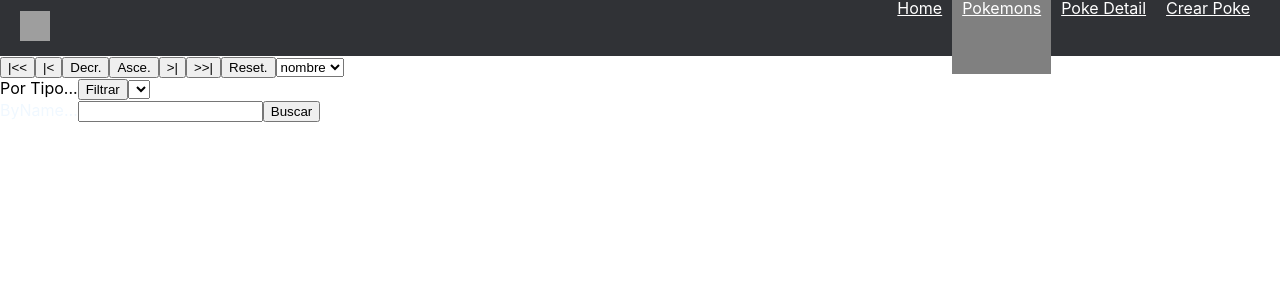
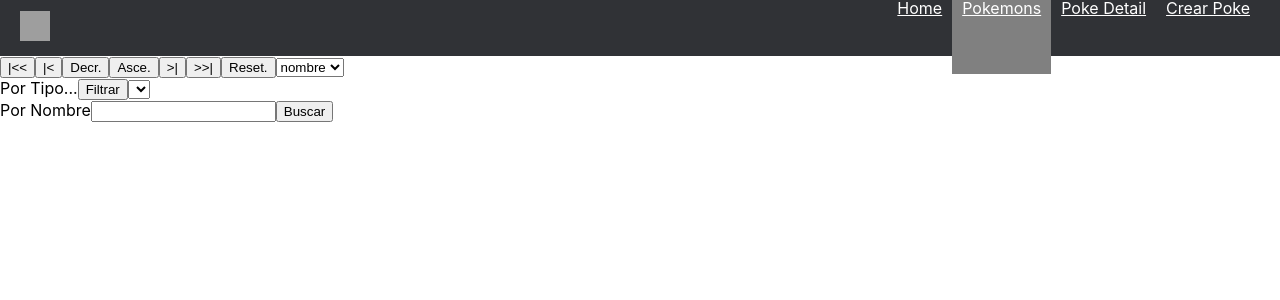
Before and after one commit to sedwarb/PI-Pokemon-main, a React (Create React App) app in the folder client/: page /pokemons in a window 1280 px wide. Shown: the top 300 px of the page. Built offline with nearby package versions, Linux system fonts and the light colour scheme; grey boxes are pictures that could not be loaded.

Commit message:
change in css, delete file css and change a classname of one div

```diff
--- a/client/src/components/PokemonPorNombre/PokemonPorNombre.css
+++ /dev/null
@@ -1,3 +0,0 @@
-.buSpan{
-    color: black;
-}
--- a/client/src/components/PokemonPorNombre/PokemonPorNombre.jsx
+++ b/client/src/components/PokemonPorNombre/PokemonPorNombre.jsx
@@ -15,7 +15,7 @@ export default function PokemonPorNombre(){
             e.preventDefault();
             dispatch(getPokemonByName(pokeName.buscar.toLowerCase(),pokemons))
             }}>
-            <span className='buSpan'>ByName...</span>
+            <span className='buSpanPn'>Por Nombre</span>
             <input type='search' id="buscar" onChange={(e) => handleChange(e)} />
             <input type="submit" value={`Buscar`} />
         </form>
```
